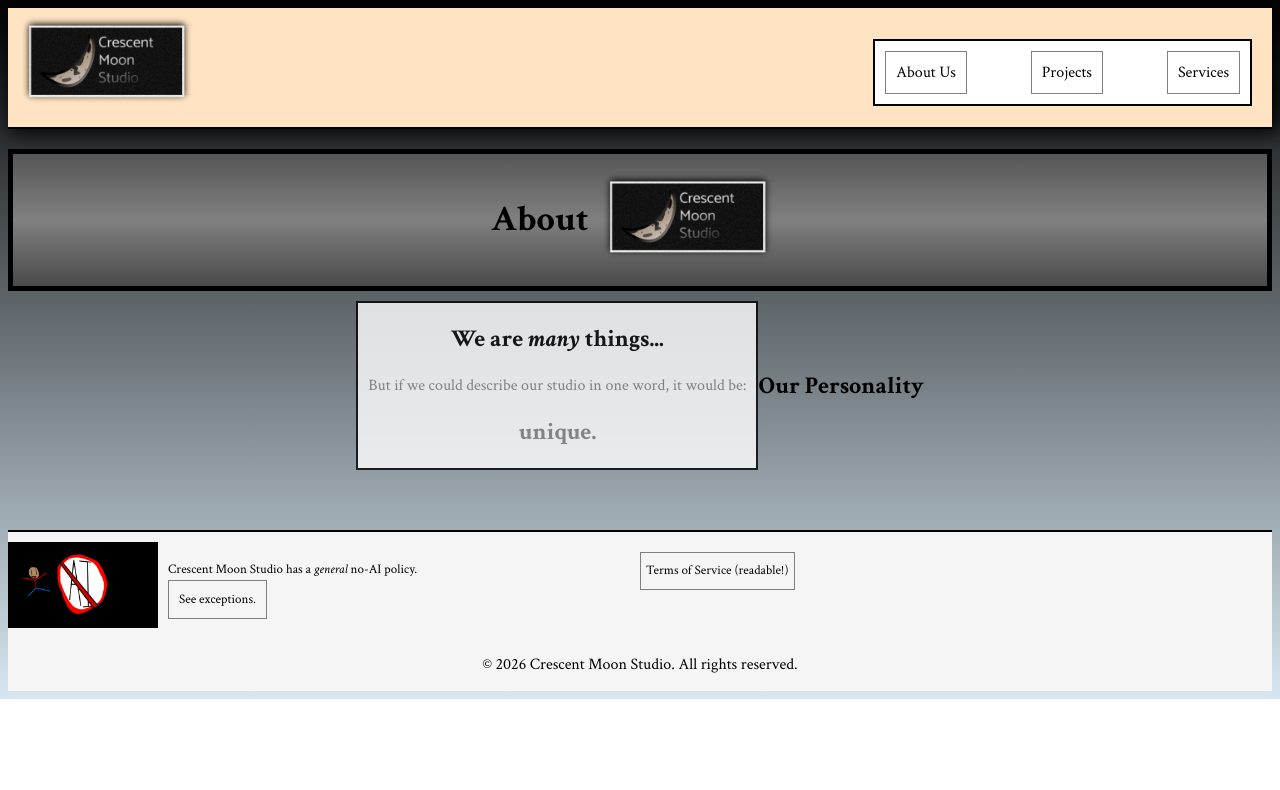
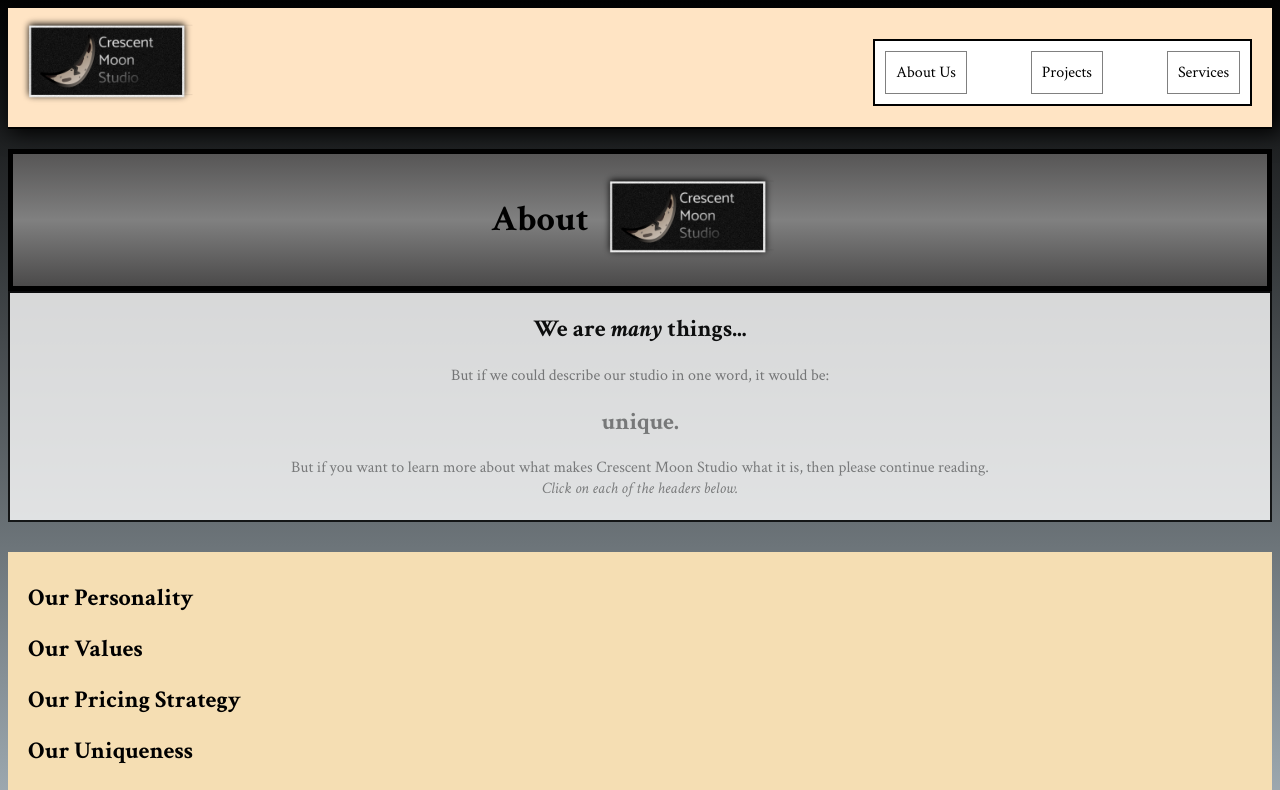
Before and after one commit to ayuubthegreat/CrescentMoonStudioWebsite, a React (Vite) app: page /about in a window 1280 px wide. Shown: the top 790 px of the page. Built offline with nearby package versions, Linux system fonts and the light colour scheme.

Commit message:
Your commit message here

```diff
--- a/src/components/components.css
+++ b/src/components/components.css
@@ -201,6 +201,19 @@ a:hover {
     flex-direction: column;
     gap: 0vw;
 }
+.about-content-card-title {
+    transition: background-color 0.1s, padding 0.2s;
+    padding: 0px 10px;
+}
+.about-content-card-title:hover {
+    background-color: gray;
+    cursor: pointer;
+    padding: 0px 50px;
+}
+.about-content-parent {
+    padding: 10px;
+    background-color: wheat;
+}
 @media (max-width: 765px) {
     .section.section.navbar-large-display {
         display: none;
--- a/src/pages/about.css
+++ b/src/pages/about.css
@@ -5,8 +5,18 @@
     font-size: large;
     min-width: fit-content;
 }
+.about-content-card {
+    padding: 2px 20px;
+}
 .about-title-card img {
     width: 30vw;
     min-width: 100px;
     max-width: 200px;
 }
+.about-content-card img {
+    max-height: 100%;
+    max-width: 100%;
+}
+.error-text {
+    color: red;
+}
--- a/src/pages/about.jsx
+++ b/src/pages/about.jsx
@@ -1,11 +1,23 @@
 import Section from "../components/Section"
 import './about.css'
 import cmsLogo from "../assets/cmsLogo.png"
+import { BASE_DATA } from "../funcs/BASE_DATA"
 
 export const AboutPage = () => {
-    const secTitles = ["Our Personality"]
+    const secTitles = ["Our Personality", "Our Values", "Our Pricing Strategy", "Our Uniqueness", "Our Head", "More Information"]
     const secDescs = [(<>
-    <p>Our personality is</p>
+    <div className="split-section">
+         <div>
+            <img src={cmsLogo}/>
+        </div>
+        <div>
+            <p>{BASE_DATA.STUDIO_NAME} is not just some average business.
+        We are <i>focused and detail-orientated</i>, like most businesses, but above all qualities, we <i><strong>prioritize originality, our wonderful employees, and our customers,</strong></i> in an out-of-left-field way.</p>
+        </div>
+    </div>
+
+    </>), (<>
+    <p>Our values are</p>
     </>)]
     const onClick = (id) => {
         const appropriateElement = document.getElementById(id);
@@ -19,16 +31,18 @@ export const AboutPage = () => {
                 <h1>About</h1>
                 <img src={cmsLogo} width={100}/>
             </div>
-            <div className="center">
-                <Section add_class="about-content-title" title={<>We are <i>many</i> things...</>} description={<><p>But if we could describe our studio in one word, it would be: </p> <h2>unique.</h2></>}/>
+            <div>
+                <Section add_class="about-content-title" title={<>We are <i>many</i> things...</>} description={<><p>But if we could describe our studio in one word, it would be: </p> <h2>unique.</h2> <p>But if you want to learn more about what makes {BASE_DATA.STUDIO_NAME} what it is, then please continue reading. <br></br> <i>Click on each of the headers below.</i></p></>}/>
                 <Section add_class="about-content-parent">
                      {secTitles.map((val, i) => {
                     return (
                         <>
                         <div>
-                            <h2 onClick={onClick(secTitles[i])}>{val}</h2>
-                            <div id={secTitles[i]} className="about-content-card hidden">
-                                {secDescs[i]}
+                            <div className="about-content-card-title" onClick={() => {onClick(val)}}>
+                                <h2>{val}</h2>
+                            </div>
+                            <div id={val} className="about-content-card hidden">
+                                {secDescs[i] ?? (<><p className="error-text">No description found.</p></>)}
                             </div>
                         </div>
                         </>
```
